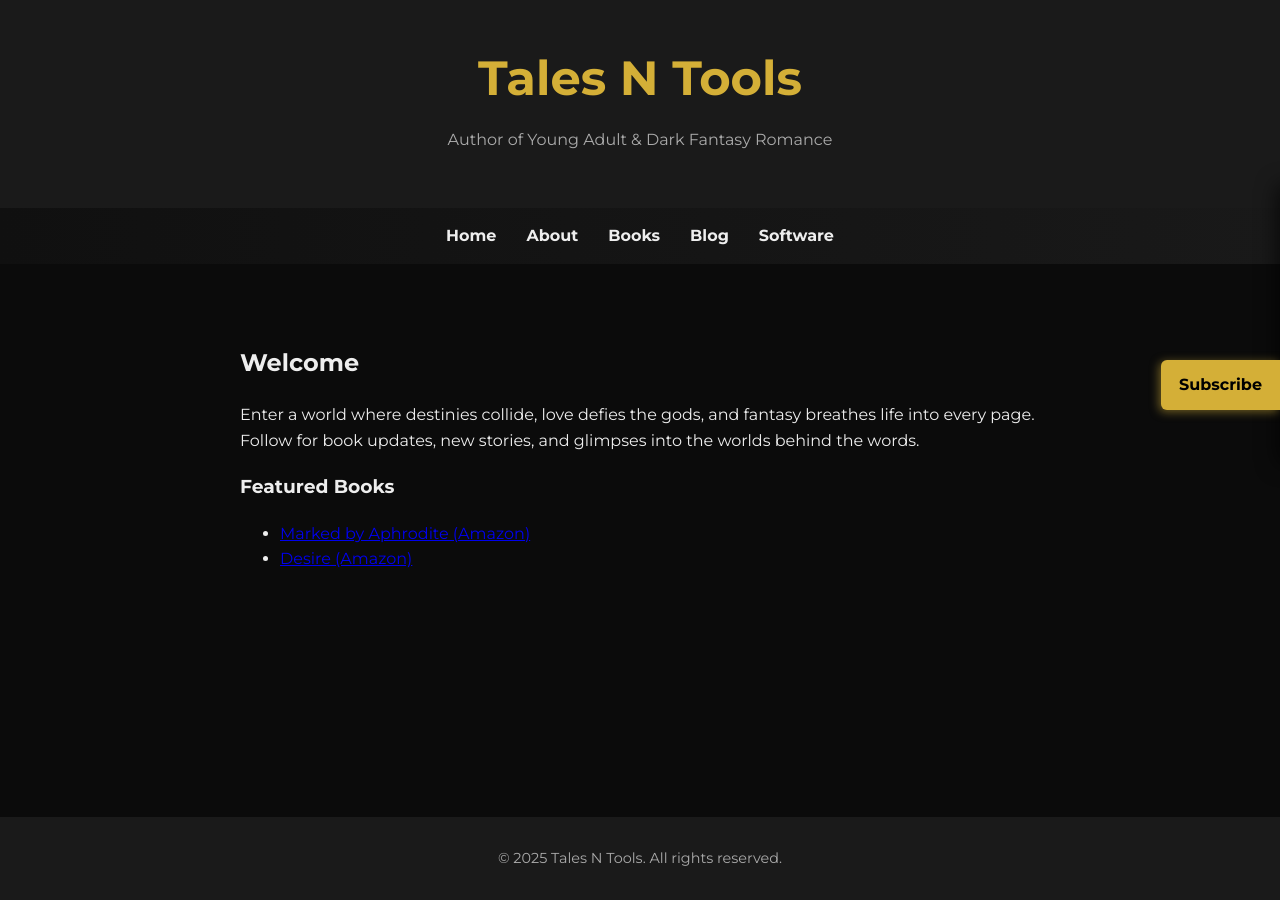
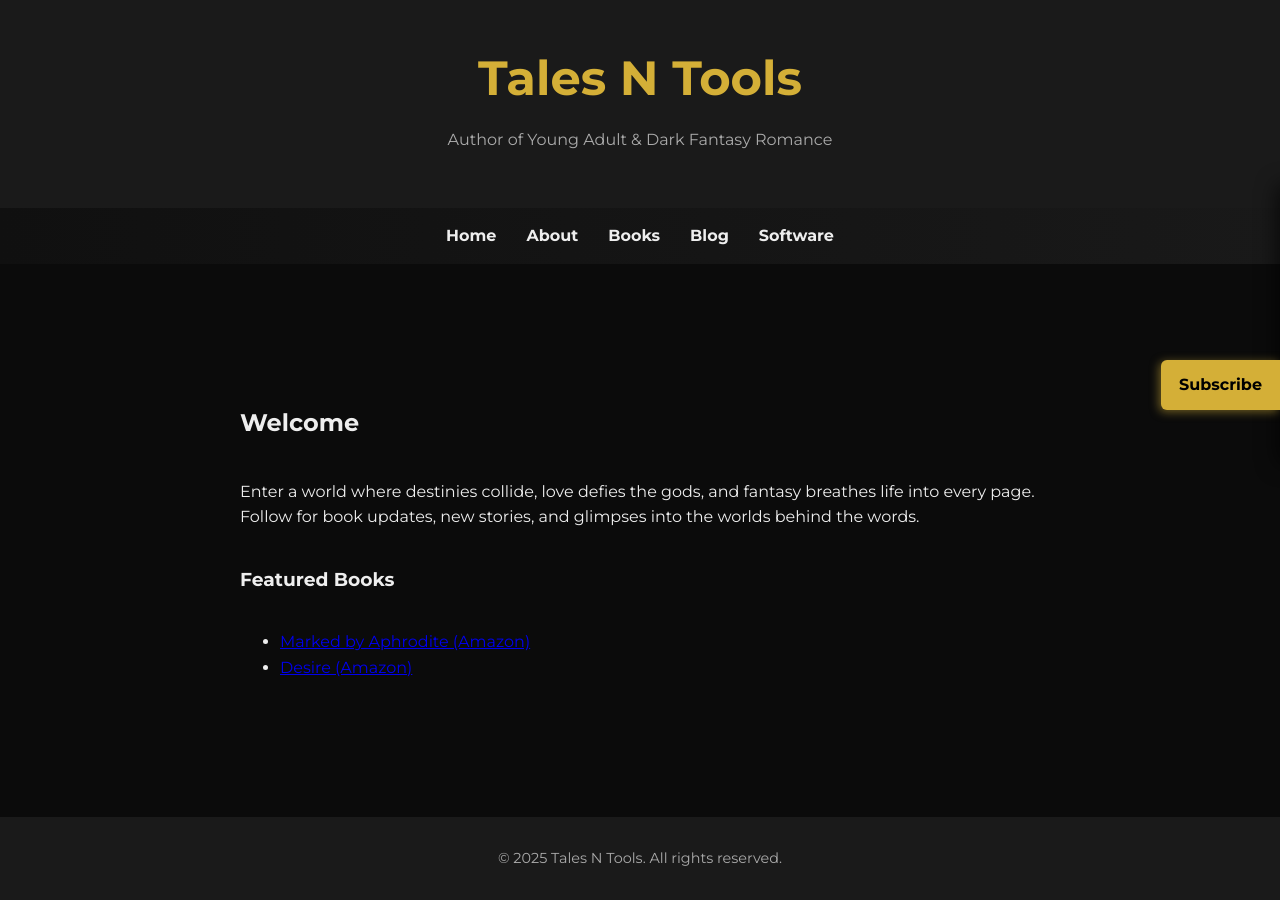
Before and after one commit to TalesNTools/TalesNTools, a Jekyll site: the page built from index.md, in a window 1280 px wide. Built offline with Jekyll 4.4.1, drawn with Linux system fonts in a browser that asks for light colours.

Commit message:
Updated styles

```diff
--- a/assets/css/style.css
+++ b/assets/css/style.css
@@ -17,10 +17,13 @@ body {
 }
 
 main {
-  flex: 1;
+  flex-grow: 1;
   padding: 60px 20px;
   max-width: 800px;
   margin: auto;
+  display: flex;
+  flex-direction: column;
+  justify-content: center;
 }
 
 header {
```
